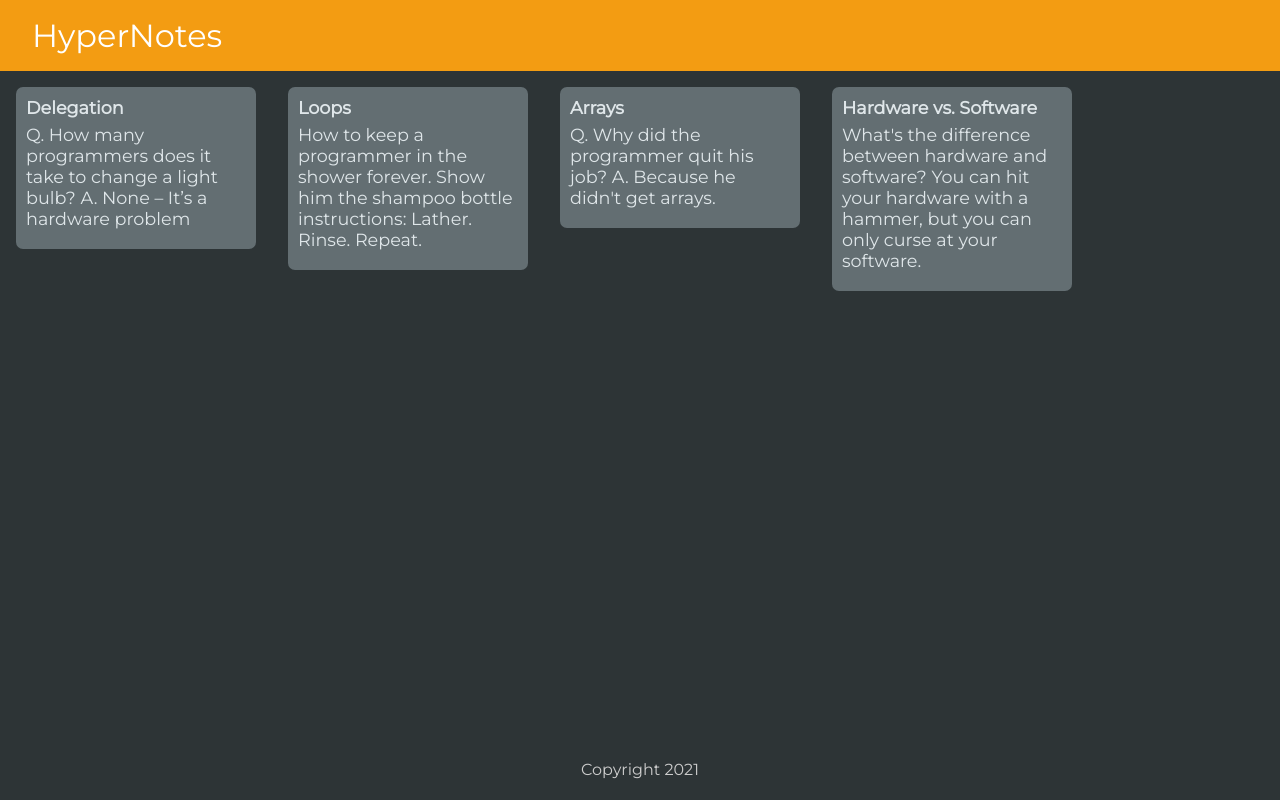
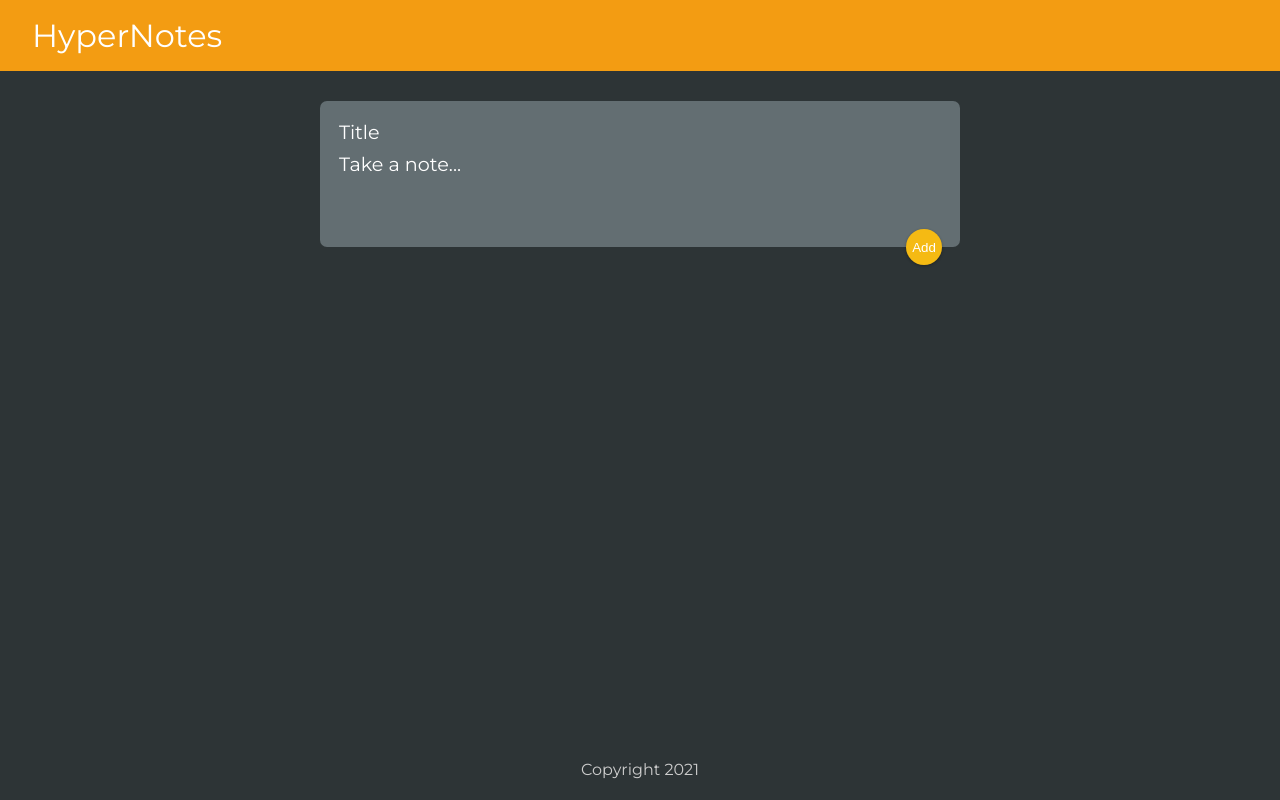
Before and after one commit to redsaucepasta/HyperNote, a React (Create React App) app: page / in a window 1280 px wide. Built offline with nearby package versions, Linux system fonts and the light colour scheme; a web font is replaced by a local one.

Commit message:
Frontend Complete.

```diff
--- a/public/styles.css
+++ b/public/styles.css
@@ -58,3 +58,62 @@ footer p {
   white-space: pre-wrap;
   word-wrap: break-word;
 }
+
+.note button {
+  position: relative;
+  float: right;
+  background: #636e72;
+  margin-right: 10px;
+  color: #f5ba13;
+  border: none;
+  /* width: 36px; */
+  height: 36px;
+  cursor: pointer;
+  outline: none;
+}
+
+form {
+  position: relative;
+  width: 50%;
+  margin: 30px auto 20px auto;
+  background: #636e72;
+  padding: 15px;
+  border-radius: 7px;
+  /* box-shadow: 0 1px 5px rgb(138, 137, 137); */
+}
+@media only screen and (max-width: 600px) {
+  form {
+    width: 90%;
+  }
+}
+
+form input,
+form textarea, form input[placeholder] {
+  width: 100%;
+  border: none;
+  padding: 4px;
+  outline: none;
+  font-size: 1.2em;
+  font-family: inherit;
+  resize: none;
+  background: #636e72;
+  color: #fff;
+}
+form button {
+  position: absolute;
+  right: 18px;
+  bottom: -18px;
+  background: #f5ba13;
+  color: #fff;
+  border: none;
+  border-radius: 50%;
+  width: 36px;
+  height: 36px;
+  box-shadow: 0 1px 3px rgba(0, 0, 0, 0.3);
+  cursor: pointer;
+  outline: none;
+}
+
+::placeholder{
+  color: #fff;
+}
--- a/src/components/App.jsx
+++ b/src/components/App.jsx
@@ -1,15 +1,34 @@
-import React from "react";
+import React, { useState } from "react";
 import Header from "./Header";
 import Footer from "./Footer";
 import Note from "./Note";
-import notes from "../notes";
+import CreateArea from "./CreateArea"
+// import notes from "../notes";
 
 
 const App = () => {
+  const [notes, setNotes] = useState([]);
+
+  function addNote(newNote) {
+    setNotes((prevNotes) => {
+      return [...prevNotes, newNote];
+    });
+  }
+
+  function deleteNote(id) {
+    setNotes((prevNotes) => {
+      return prevNotes.filter((noteItem, index) => {
+        return index !== id;
+      });
+    })
+  }
+
   return (<div>
-    <Header/> {
-      notes.map((note) => {
-        return (<Note key={note.key} title={note.title} content={note.content}/>);
+    <Header/>
+  <CreateArea onAdd={addNote} />
+     {
+      notes.map((note, index) => {
+        return (<Note key={index} id={index} title={note.title} content={note.content} onDelete={deleteNote}/>);
       })
     }
     <Footer/>
--- /dev/null
+++ b/src/components/CreateArea.jsx
@@ -0,0 +1,42 @@
+import React, { useState } from "react";
+
+function CreateArea(props) {
+
+  const [note, setNote] = useState({
+    title: "",
+    content: ""
+  });
+
+  function handleChange(event) {
+    const {name, value} = event.target;
+
+    setNote((prevNote) => {
+      return {
+        ...prevNote,
+        [name]: value
+      }
+    });
+  }
+
+  function submitNote(event) {
+  if (note.title !== "" && note.content !== "") {
+    props.onAdd(note)
+    setNote({title: "", content: ""});
+  }
+  event.preventDefault();
+
+}
+
+
+  return (
+    <div>
+      <form>
+        <input name="title" value={note.title} onChange={handleChange} placeholder="Title" autoComplete="off"/>
+        <textarea name="content" value={note.content} onChange={handleChange} placeholder="Take a note..." rows="3" />
+      <button onClick={submitNote}>Add</button>
+      </form>
+    </div>
+  );
+}
+
+export default CreateArea;
--- a/src/components/Note.jsx
+++ b/src/components/Note.jsx
@@ -2,11 +2,17 @@ import React from "react";
 
 
 const Note = (props) => {
-  return (
+
+    function handleClick() {
+      props.onDelete(props.id);
+    }
+
+    return (
     <div className="note">
       <h1>{props.title}</h1>
       <p>
         {props.content}</p>
+      <button onClick={handleClick}>Delete</button>
     </div>
   );
 };
```
